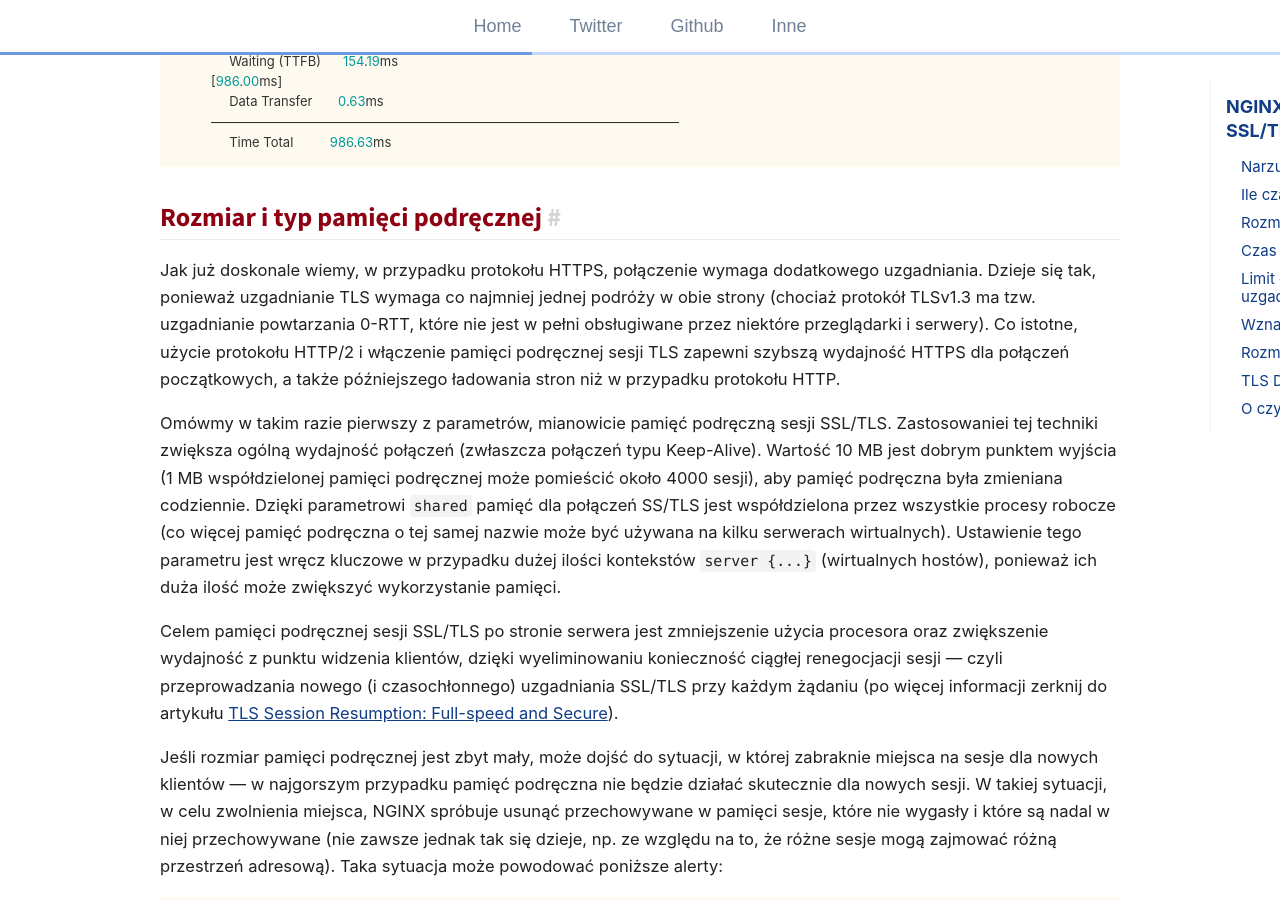
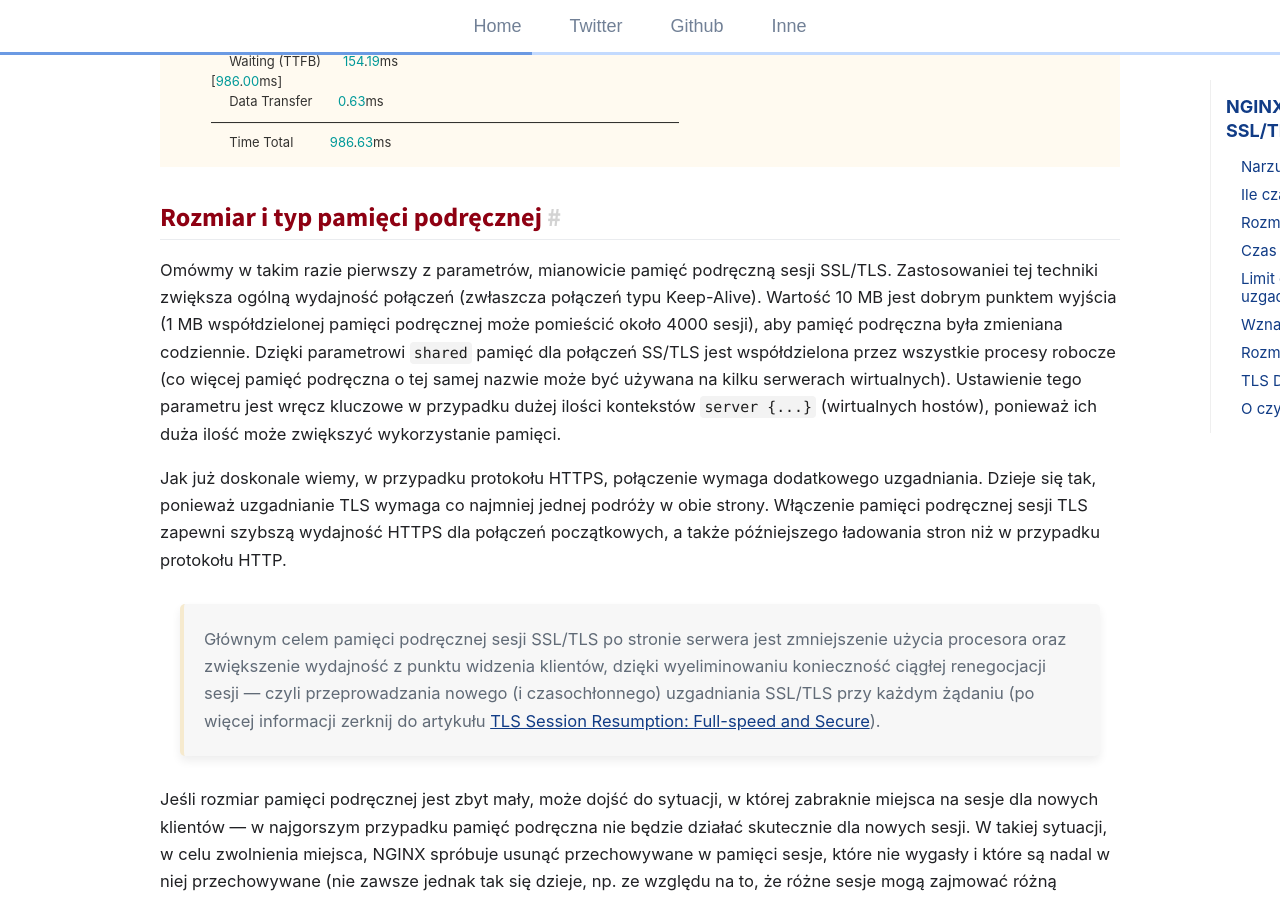
Before and after one commit to git04112019/trimstray.github.io, a Jekyll site: the page built from _posts/2019-07-21-nginx-optymalizacja_sesji_ssl-tls.md, in a window 1280 px wide and 900 px high, scrolled down 14607 px. Built offline with Jekyll 4.4.1, drawn with Linux system fonts in a browser that asks for light colours; comment, search, counter and statistics services are not loaded.

Commit message:
uncommited changes - signed-off-by: trimstray <trimstray@gmail.com>

```diff
--- a/_posts/2019-07-21-nginx-optymalizacja_sesji_ssl-tls.md
+++ b/_posts/2019-07-21-nginx-optymalizacja_sesji_ssl-tls.md
@@ -259,11 +259,11 @@ htrace.sh -u https://badssl.com
 
 ## Rozmiar i typ pamięci podręcznej
 
-Jak już doskonale wiemy, w przypadku protokołu HTTPS, połączenie wymaga dodatkowego uzgadniania. Dzieje się tak, ponieważ uzgadnianie TLS wymaga co najmniej jednej podróży w obie strony (chociaż protokół TLSv1.3 ma tzw. uzgadnianie powtarzania 0-RTT, które nie jest w pełni obsługiwane przez niektóre przeglądarki i serwery). Co istotne, użycie protokołu HTTP/2 i włączenie pamięci podręcznej sesji TLS zapewni szybszą wydajność HTTPS dla połączeń początkowych, a także późniejszego ładowania stron niż w przypadku protokołu HTTP.
-
 Omówmy w takim razie pierwszy z parametrów, mianowicie pamięć podręczną sesji SSL/TLS. Zastosowaniei tej techniki zwiększa ogólną wydajność połączeń (zwłaszcza połączeń typu Keep-Alive). Wartość 10 MB jest dobrym punktem wyjścia (1 MB współdzielonej pamięci podręcznej może pomieścić około 4000 sesji), aby pamięć podręczna była zmieniana codziennie. Dzięki parametrowi `shared` pamięć dla połączeń SS/TLS jest współdzielona przez wszystkie procesy robocze (co więcej pamięć podręczna o tej samej nazwie może być używana na kilku serwerach wirtualnych). Ustawienie tego parametru jest wręcz kluczowe w przypadku dużej ilości kontekstów `server {...}` (wirtualnych hostów), ponieważ ich duża ilość może zwiększyć wykorzystanie pamięci.
 
-Celem pamięci podręcznej sesji SSL/TLS po stronie serwera jest zmniejszenie użycia procesora oraz zwiększenie wydajność z punktu widzenia klientów, dzięki wyeliminowaniu konieczność ciągłej renegocjacji sesji — czyli przeprowadzania nowego (i czasochłonnego) uzgadniania SSL/TLS przy każdym żądaniu (po więcej informacji zerknij do artykułu [TLS Session Resumption: Full-speed and Secure](https://blog.cloudflare.com/tls-session-resumption-full-speed-and-secure/)).
+Jak już doskonale wiemy, w przypadku protokołu HTTPS, połączenie wymaga dodatkowego uzgadniania. Dzieje się tak, ponieważ uzgadnianie TLS wymaga co najmniej jednej podróży w obie strony. Włączenie pamięci podręcznej sesji TLS zapewni szybszą wydajność HTTPS dla połączeń początkowych, a także późniejszego ładowania stron niż w przypadku protokołu HTTP.
+
+  > Głównym celem pamięci podręcznej sesji SSL/TLS po stronie serwera jest zmniejszenie użycia procesora oraz zwiększenie wydajność z punktu widzenia klientów, dzięki wyeliminowaniu konieczność ciągłej renegocjacji sesji — czyli przeprowadzania nowego (i czasochłonnego) uzgadniania SSL/TLS przy każdym żądaniu (po więcej informacji zerknij do artykułu [TLS Session Resumption: Full-speed and Secure](https://blog.cloudflare.com/tls-session-resumption-full-speed-and-secure/)).
 
 Jeśli rozmiar pamięci podręcznej jest zbyt mały, może dojść do sytuacji, w której zabraknie miejsca na sesje dla nowych klientów — w najgorszym przypadku pamięć podręczna nie będzie działać skutecznie dla nowych sesji. W takiej sytuacji, w celu zwolnienia miejsca, NGINX spróbuje usunąć przechowywane w pamięci sesje, które nie wygasły i które są nadal w niej przechowywane (nie zawsze jednak tak się dzieje, np. ze względu na to, że różne sesje mogą zajmować różną przestrzeń adresową). Taka sytuacja może powodować poniższe alerty:
 
```
